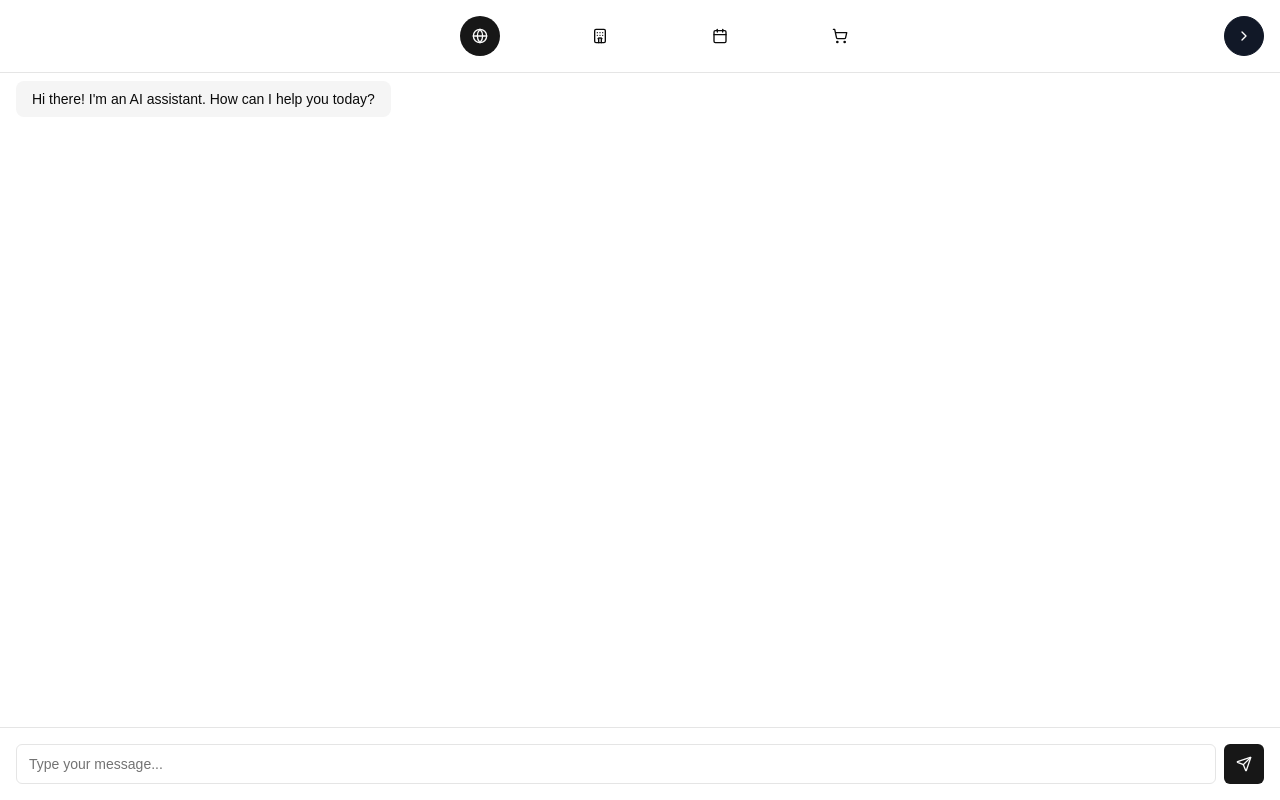
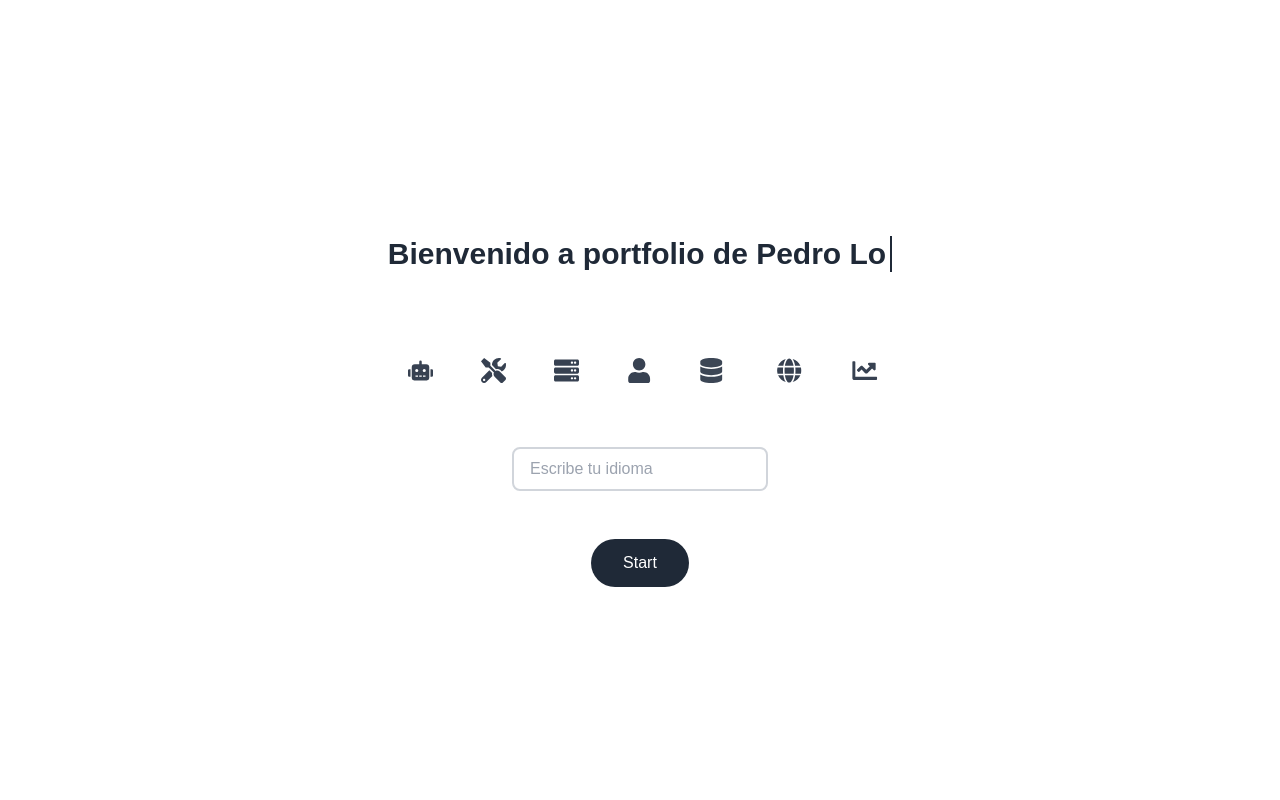
Before and after one commit to Protospi/ai-portfolio, a Next.js app: page / in a window 1280 px wide. Built offline with nearby package versions, Linux system fonts and the light colour scheme.

Commit message:
feat: intro page and select language

```diff
--- a/app/page.tsx
+++ b/app/page.tsx
@@ -1,6 +1,24 @@
-// This should be a server component (no "use client" needed)
+'use client'
+import { useState } from 'react'
 import AppLayout from "./app-layout"
+import dynamic from 'next/dynamic'
+
+// Dynamically import the IntroAnimation with no SSR
+const IntroAnimation = dynamic(() => import('@/components/intro-animation'), {
+  ssr: false
+})
 
 export default function Home() {
-  return <AppLayout />
+  const [showIntro, setShowIntro] = useState(true)
+
+  const handleIntroComplete = () => {
+    setShowIntro(false)
+  }
+
+  return (
+    <>
+      {showIntro && <IntroAnimation onComplete={handleIntroComplete} />}
+      <AppLayout />
+    </>
+  )
 }
--- /dev/null
+++ b/components/intro-animation.tsx
@@ -0,0 +1,153 @@
+'use client'
+
+import { motion } from 'framer-motion'
+import { useEffect, useState } from 'react'
+import { FaDatabase, FaCalendar, FaTools, FaGlobe, FaRobot, FaServer, FaChartLine, FaUser } from 'react-icons/fa'
+
+const tools = [
+  { Icon: FaRobot, delay: 0.2},      // Chatbot
+  { Icon: FaTools, delay: 0.4},       // Tools
+  { Icon: FaServer, delay: 0.6},      // Server
+  { Icon: FaUser, delay: 0.8},      // User
+  { Icon: FaDatabase, delay: 1.0},    // Database
+  { Icon: FaGlobe, delay: 1.2},       // Web
+  { Icon: FaChartLine, delay: 1.4},   // Analytics
+]
+
+const messages = [
+  "Welcome to Pedro Loes portfolio",
+  "Bienvenido a portfolio de Pedro Loes",
+  "Bem-vindo ao portfolio do Pedro Loes",
+  "欢迎来到 Pedro Loes 的简历",
+  "Willkommen in der Portfolio von Pedro Loes",
+  "Bienvenue dans le portfolio de Pedro Loes",
+  "日本語のポートフォリオです",
+]
+
+const placeholders = [
+  "Type your language",
+  "Escribe tu idioma",
+  "Digite seu idioma",
+  "输入你的语言",
+  "Geben Sie Ihre Sprache ein",
+  "Tapez votre langue",
+  "言語を入力してください",
+]
+
+export default function IntroAnimation({ onComplete }: { onComplete: () => void }) {
+  const [show, setShow] = useState(true)
+  const [typedMessage, setTypedMessage] = useState('')
+  const [typedPlaceholder, setTypedPlaceholder] = useState('')
+  const [currentMessageIndex, setCurrentMessageIndex] = useState(0)
+  const [showElements, setShowElements] = useState(false)
+  const [isTyping, setIsTyping] = useState(true)
+  const [isDeletingMessage, setIsDeletingMessage] = useState(false)
+
+  useEffect(() => {
+    let typingTimer: NodeJS.Timeout
+
+    if (isTyping && !isDeletingMessage) {
+      if (typedMessage.length < messages[currentMessageIndex].length) {
+        typingTimer = setTimeout(() => {
+          setTypedMessage(messages[currentMessageIndex].slice(0, typedMessage.length + 1))
+          // Type placeholder at the same rate as the message
+          setTypedPlaceholder(placeholders[currentMessageIndex].slice(0, typedMessage.length + 1))
+        }, 50)
+      } else {
+        // When message is complete, ensure placeholder is also complete
+        setTypedPlaceholder(placeholders[currentMessageIndex])
+        typingTimer = setTimeout(() => {
+          setIsDeletingMessage(true)
+        }, 1000)
+      }
+    } else if (isDeletingMessage) {
+      if (typedMessage.length > 0) {
+        typingTimer = setTimeout(() => {
+          const newLength = typedMessage.length - 1
+          setTypedMessage(typedMessage.slice(0, newLength))
+          setTypedPlaceholder(placeholders[currentMessageIndex].slice(0, newLength))
+        }, 30)
+      } else {
+        setIsDeletingMessage(false)
+        if (currentMessageIndex === 0 && !showElements) {
+          setShowElements(true)
+        }
+        setCurrentMessageIndex((prev) => (prev + 1) % messages.length)
+        setTypedPlaceholder('')
+      }
+    }
+
+    return () => clearTimeout(typingTimer)
+  }, [typedMessage, currentMessageIndex, isTyping, isDeletingMessage, showElements])
+
+  if (!show) return null
+
+  return (
+    <motion.div
+      initial={{ opacity: 1 }}
+      animate={{ opacity: 1 }}
+      exit={{ opacity: 0 }}
+      className="fixed inset-0 bg-white z-50 flex items-center justify-center"
+    >
+      <div className="text-center max-w-2xl px-4">
+        <motion.div
+          className="text-3xl font-bold text-gray-800 mb-16 h-20 flex items-center justify-center"
+        >
+          <span className="border-r-2 border-gray-800 pr-1"
+            style={{ borderRightColor: isTyping ? undefined : 'transparent' }}>
+            {typedMessage}
+          </span>
+        </motion.div>
+
+        {showElements && (
+          <>
+            {/* Tools Animation */}
+            <div className="flex justify-center gap-12 mb-16">
+              {tools.map(({ Icon, delay }, index) => (
+                <motion.div
+                  key={index}
+                  initial={{ opacity: 0, x: -50 }}
+                  animate={{ opacity: 1, x: 0 }}
+                  transition={{
+                    duration: 0.5,
+                    delay: delay,
+                    type: "spring",
+                    stiffness: 100
+                  }}
+                >
+                  <Icon
+                    className={`text-gray-700`}
+                    style={{ width: '25px', height: '25px' }}
+                  />
+                </motion.div>
+              ))}
+            </div>
+
+            {/* Input Field with synchronized placeholder */}
+            <motion.div
+              initial={{ opacity: 0, y: 20 }}
+              animate={{ opacity: 1, y: 0 }}
+              className="mb-12"
+            >
+              <input
+                type="text"
+                placeholder={typedPlaceholder}
+                className="w-64 px-4 py-2 rounded-lg border-2 border-gray-300 focus:border-gray-500 focus:outline-none"
+              />
+            </motion.div>
+
+            {/* Start Button */}
+            <motion.button
+              initial={{ opacity: 0, y: 20 }}
+              animate={{ opacity: 1, y: 0 }}
+              onClick={onComplete}
+              className="px-8 py-3 bg-gray-800 text-white rounded-full hover:bg-gray-700 transition-colors"
+            >
+              Start
+            </motion.button>
+          </>
+        )}
+      </div>
+    </motion.div>
+  )
+}
--- a/package.json
+++ b/package.json
@@ -43,6 +43,7 @@
     "cmdk": "1.0.4",
     "date-fns": "4.1.0",
     "embla-carousel-react": "8.5.1",
+    "framer-motion": "^12.5.0",
     "input-otp": "1.4.1",
     "lucide-react": "^0.454.0",
     "next": "15.1.0",
@@ -51,6 +52,7 @@
     "react-day-picker": "8.10.1",
     "react-dom": "^19",
     "react-hook-form": "^7.54.1",
+    "react-icons": "^5.5.0",
     "react-resizable-panels": "^2.1.7",
     "recharts": "2.15.0",
     "sonner": "^1.7.1",
```
Also changed, not shown: 1 other file (tests, documents, lock files or other folders).
